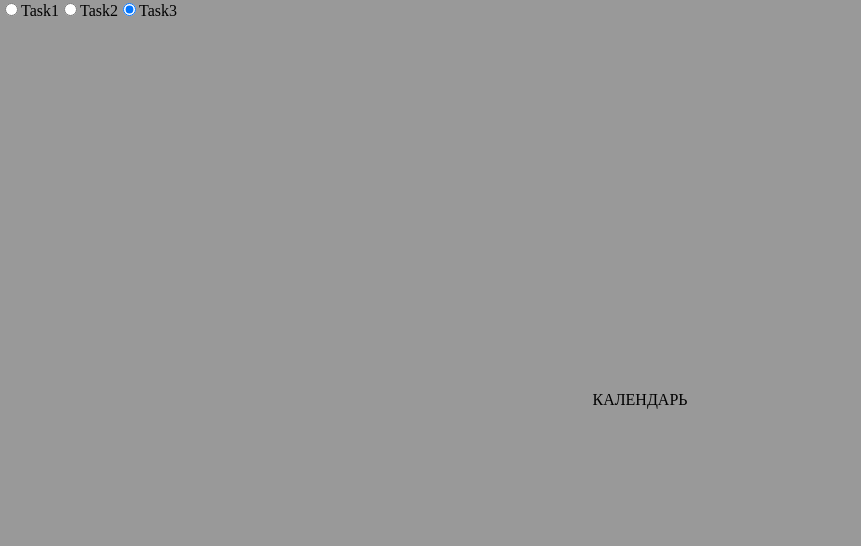
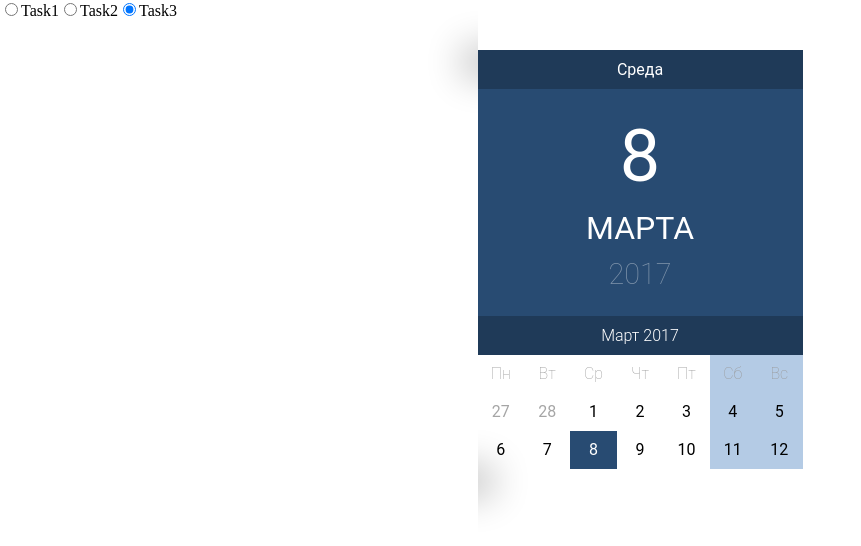
Before and after one commit to teratron-git/nt-react-hw-1, a React (Create React App) app: page / in a window 1280 px wide. Both pictures are taken after a click on the radio button "Task3". Shown: the top 546 px of the page, without its empty margins (0-861 px from the left). Built offline with nearby package versions, Linux system fonts and the light colour scheme.

Commit message:
add: calendar template

```diff
--- a/src/App.tsx
+++ b/src/App.tsx
@@ -1,5 +1,6 @@
 import { useState } from "react"
 import "./App.css"
+import Calendar from "./components/Calendar"
 import ShopItemClass from "./components/ShopItemClass"
 import ShopItemFunc from "./components/ShopItemFunc"
 
@@ -22,7 +23,7 @@ const App = () => {
 
   return (
     <>
-      <div style={{ position: "absolute", zIndex: 9 }}>
+      <div style={{ position: "absolute", zIndex: 9, top: 0, left: 0 }}>
         <input type="radio" id="contactChoice1" name="contact" value="1" defaultChecked onChange={handler} />
         <label htmlFor="contactChoice1">Task1</label>
         <input type="radio" id="contactChoice2" name="contact" value="2" onChange={handler} />
@@ -55,7 +56,7 @@ const App = () => {
         </div>
       )}
 
-      {task == "3" && <div className="container">КАЛЕНДАРЬ</div>}
+      {task == "3" && <Calendar />}
     </>
   )
 }
--- /dev/null
+++ b/src/components/Calendar/Calendar.css
@@ -0,0 +1,119 @@
+.ui-datepicker,
+.ui-datepicker-material-header {
+  font-family: "Roboto", sans-serif;
+  display: initial;
+}
+
+.ui-datepicker .ui-datepicker-header,
+.ui-datepicker .ui-datepicker-title,
+.ui-datepicker table {
+  margin: 0;
+}
+
+.ui-datepicker .ui-datepicker-title {
+  padding: 10px;
+}
+
+.ui-datepicker table {
+  width: 100%;
+  border-collapse: collapse;
+}
+
+.ui-datepicker .ui-datepicker-header {
+  background-color: #1f3a58;
+  color: white;
+}
+
+.ui-datepicker-material-header {
+  display: block;
+  background-color: #284b72;
+  color: white;
+  text-align: center;
+  width: 325px;
+}
+.ui-datepicker-material-header .ui-datepicker-material-day {
+  background-color: #1f3a58;
+  padding: 10px;
+  font-size: 1rem;
+}
+.ui-datepicker-material-header .ui-datepicker-material-date {
+  padding: 20px;
+}
+.ui-datepicker-material-header .ui-datepicker-material-date .ui-datepicker-material-month,
+.ui-datepicker-material-header .ui-datepicker-material-date .ui-datepicker-material-day-num,
+.ui-datepicker-material-header .ui-datepicker-material-date .ui-datepicker-material-year {
+  padding: 5px;
+}
+.ui-datepicker-material-header .ui-datepicker-material-date .ui-datepicker-material-month {
+  font-size: 2rem;
+  text-transform: uppercase;
+}
+.ui-datepicker-material-header .ui-datepicker-material-date .ui-datepicker-material-day-num {
+  font-size: 4.5rem;
+}
+.ui-datepicker-material-header .ui-datepicker-material-date .ui-datepicker-material-year {
+  font-size: 1.8rem;
+  font-weight: 200;
+  color: rgba(255, 255, 255, 0.4);
+}
+
+.ui-datepicker {
+  padding: 0;
+  border: none;
+  box-shadow: 0 12px 36px 16px rgba(0, 0, 0, 0.24);
+  width: 325px;
+}
+
+.ui-corner-all {
+  border-radius: 0;
+}
+
+.ui-widget-header {
+  border: 0;
+}
+
+.ui-datepicker-header {
+  text-align: center;
+  background: white;
+  font-weight: 300;
+}
+
+.ui-datepicker-calendar .ui-state-active {
+  border-radius: 50%;
+  background-color: #284b72;
+  color: white;
+}
+.ui-datepicker-calendar thead th {
+  color: #999999;
+  font-weight: 200;
+  height: 33px;
+  width: 33px;
+  line-height: 36px;
+}
+
+.ui-datepicker-calendar tbody td {
+  background: none;
+  border: none;
+  text-align: center;
+  height: 33px;
+  width: 33px;
+  line-height: 36px;
+}
+
+.ui-datepicker-calendar tbody td.ui-datepicker-today {
+  background-color: #284b72;
+  color: white;
+}
+
+.ui-datepicker-calendar tbody td.ui-datepicker-other-month {
+  opacity: 0.35;
+}
+
+.ui-datepicker-calendar .ui-datepicker-week-end {
+  background-color: #b4cbe5;
+}
+
+/* #root {
+  width: 325px;
+  margin: 50px auto;
+} */
--- /dev/null
+++ b/src/components/Calendar/Calendar.jsx
@@ -0,0 +1,85 @@
+import React from "react"
+import "./Calendar.css"
+
+const Calendar = () => {
+  return (
+    <div style={{ width: "325px", margin: "50px auto" }}>
+      <div className="ui-datepicker">
+        <div className="ui-datepicker-material-header">
+          <div className="ui-datepicker-material-day">Среда</div>
+
+          <div className="ui-datepicker-material-date">
+            <div className="ui-datepicker-material-day-num">8</div>
+            <div className="ui-datepicker-material-month">Марта</div>
+            <div className="ui-datepicker-material-year">2017</div>
+          </div>
+        </div>
+
+        <div className="ui-datepicker-header">
+          <div className="ui-datepicker-title">
+            <span className="ui-datepicker-month">Март</span>&nbsp;<span className="ui-datepicker-year">2017</span>
+          </div>
+        </div>
+
+        <table className="ui-datepicker-calendar">
+          <colgroup>
+            <col />
+            <col />
+            <col />
+            <col />
+            <col />
+            <col className="ui-datepicker-week-end" />
+            <col className="ui-datepicker-week-end" />
+          </colgroup>
+          <thead>
+            <tr>
+              <th scope="col" title="Понедельник">
+                Пн
+              </th>
+              <th scope="col" title="Вторник">
+                Вт
+              </th>
+              <th scope="col" title="Среда">
+                Ср
+              </th>
+              <th scope="col" title="Четверг">
+                Чт
+              </th>
+              <th scope="col" title="Пятница">
+                Пт
+              </th>
+              <th scope="col" title="Суббота">
+                Сб
+              </th>
+              <th scope="col" title="Воскресенье">
+                Вс
+              </th>
+            </tr>
+          </thead>
+          <tbody>
+            <tr>
+              <td className="ui-datepicker-other-month">27</td>
+              <td className="ui-datepicker-other-month">28</td>
+              <td>1</td>
+              <td>2</td>
+              <td>3</td>
+              <td>4</td>
+              <td>5</td>
+            </tr>
+            <tr>
+              <td>6</td>
+              <td>7</td>
+              <td className="ui-datepicker-today">8</td>
+              <td>9</td>
+              <td>10</td>
+              <td>11</td>
+              <td>12</td>
+            </tr>
+          </tbody>
+        </table>
+      </div>
+    </div>
+  )
+}
+
+export default Calendar
--- /dev/null
+++ b/src/components/Calendar/index.js
@@ -0,0 +1 @@
+export { default } from "./Calendar"
```
